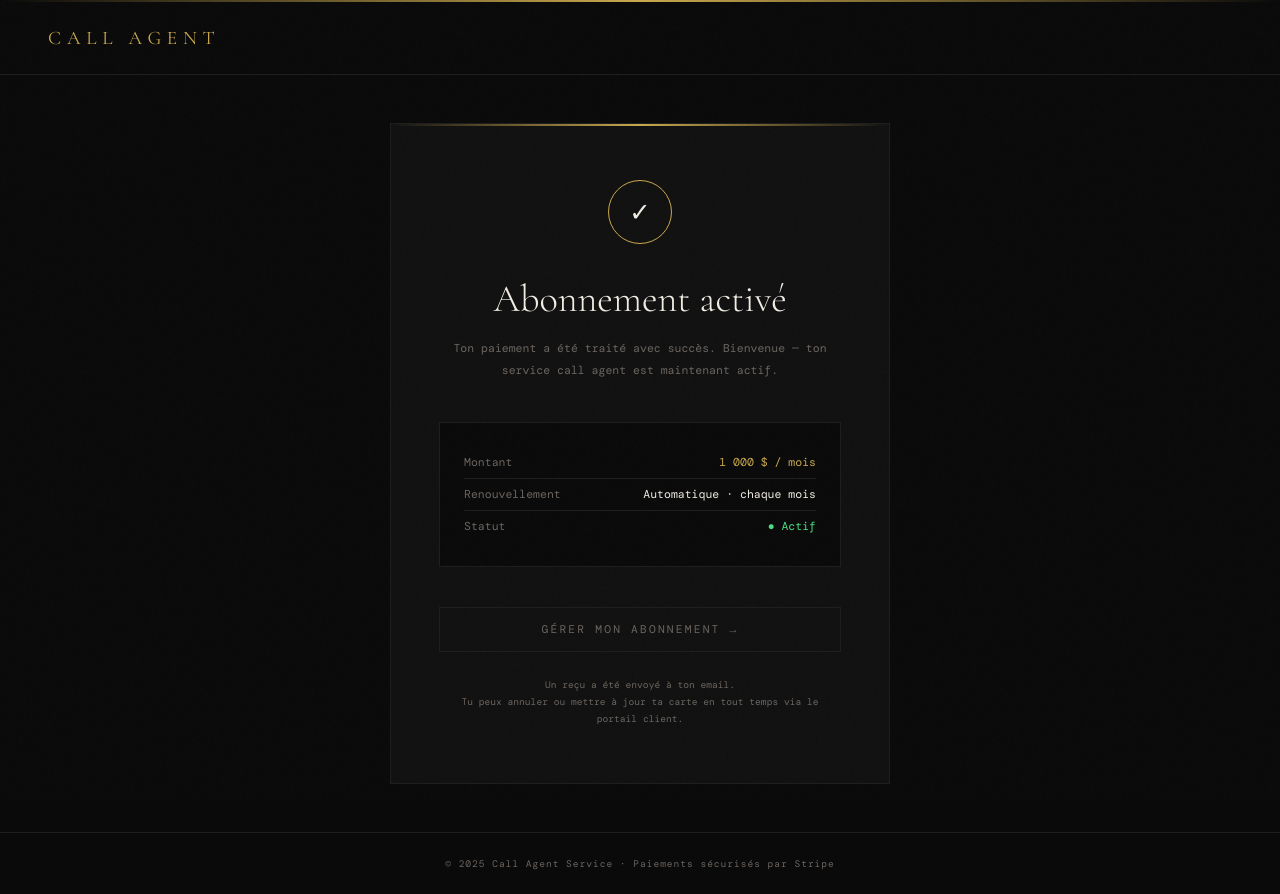
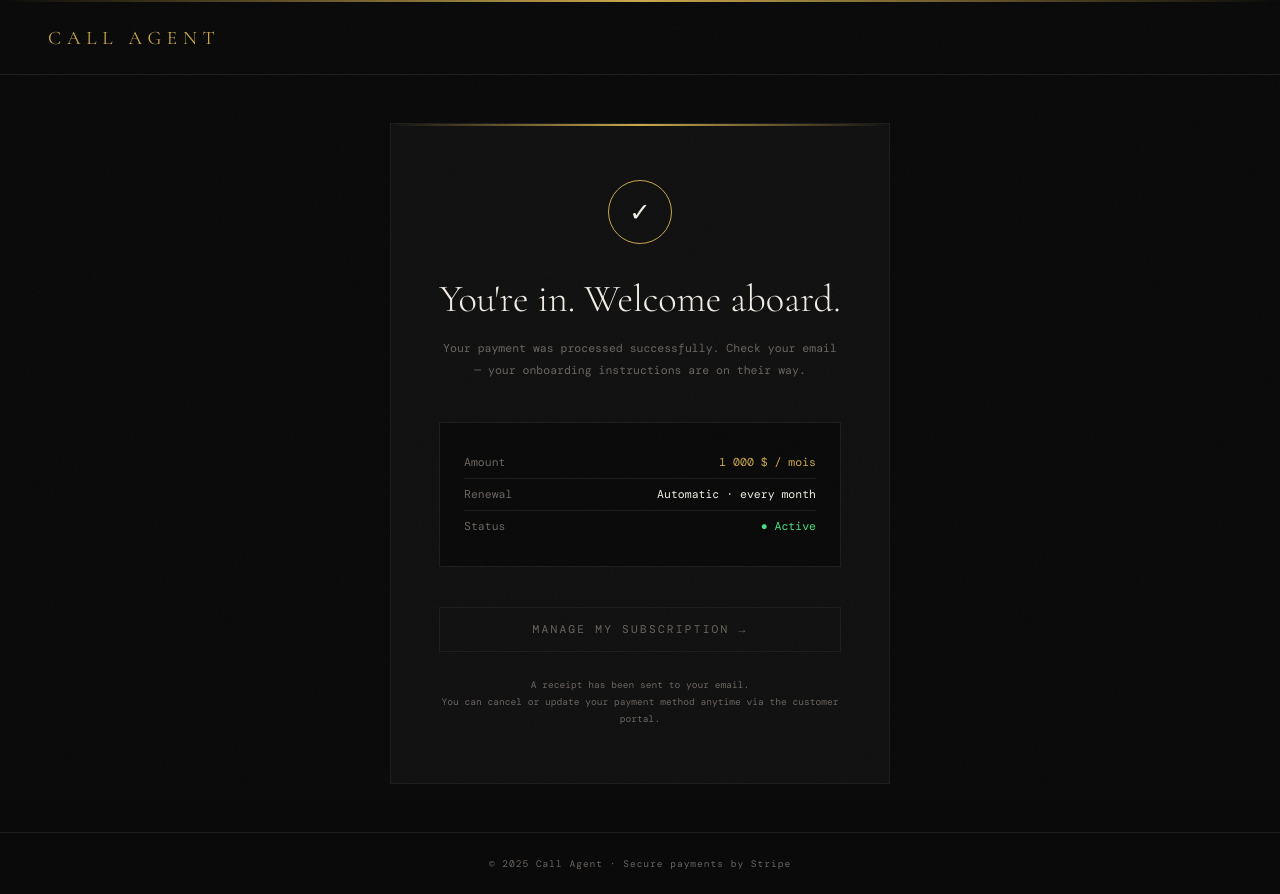
Before and after one commit to natterbox1/stripe-agent, a website: page success.html in a window 1280 px wide. Drawn offline with nearby package versions, Linux system fonts and the light colour scheme; a web font is replaced by a local one.

Commit message:
translate success page

```diff
--- a/success.html
+++ b/success.html
@@ -3,7 +3,7 @@
 <head>
   <meta charset="UTF-8"/>
   <meta name="viewport" content="width=device-width, initial-scale=1.0"/>
-  <title>Abonnement activé — Call Agent</title>
+  <title>Subscription activated — Call Agent</title>
   <link href="https://fonts.googleapis.com/css2?family=Cormorant+Garamond:wght@300;400;600&family=DM+Mono:wght@300;400&display=swap" rel="stylesheet"/>
   <style>
     *, *::before, *::after { box-sizing: border-box; margin: 0; padding: 0; }
@@ -101,37 +101,37 @@
         <div class="check-wrap">
           <div class="check-circle">✓</div>
         </div>
-        <h1>Abonnement activé</h1>
-        <p class="sub">Ton paiement a été traité avec succès. Bienvenue — ton service call agent est maintenant actif.</p>
+        <h1>You're in. Welcome aboard.</h1>
+        <p class="sub">Your payment was processed successfully. Check your email — your onboarding instructions are on their way.</p>
 
         <div class="details-box">
           <div class="detail-row">
-            <span class="detail-label">Montant</span>
+            <span class="detail-label">Amount</span>
             <span class="detail-value gold">1 000 $ / mois</span>
           </div>
           <div class="detail-row">
-            <span class="detail-label">Renouvellement</span>
-            <span class="detail-value">Automatique · chaque mois</span>
+            <span class="detail-label">Renewal</span>
+            <span class="detail-value">Automatic · every month</span>
           </div>
           <div class="detail-row">
-            <span class="detail-label">Statut</span>
-            <span class="detail-value" style="color:#4ade80">● Actif</span>
+            <span class="detail-label">Status</span>
+            <span class="detail-value" style="color:#4ade80">● Active</span>
           </div>
         </div>
 
         <button class="btn-portal" id="portalBtn" onclick="openPortal()">
-          Gérer mon abonnement →
+          Manage my subscription →
         </button>
 
         <p class="note">
-          Un reçu a été envoyé à ton email.<br/>
-          Tu peux annuler ou mettre à jour ta carte en tout temps via le portail client.
+          A receipt has been sent to your email.<br/>
+          You can cancel or update your payment method anytime via the customer portal.
         </p>
       </div>
     </div>
   </main>
 
-  <footer>© 2025 Call Agent Service · Paiements sécurisés par Stripe</footer>
+  <footer>© 2025 Call Agent · Secure payments by Stripe</footer>
 
   <script>
     async function openPortal() {
```
